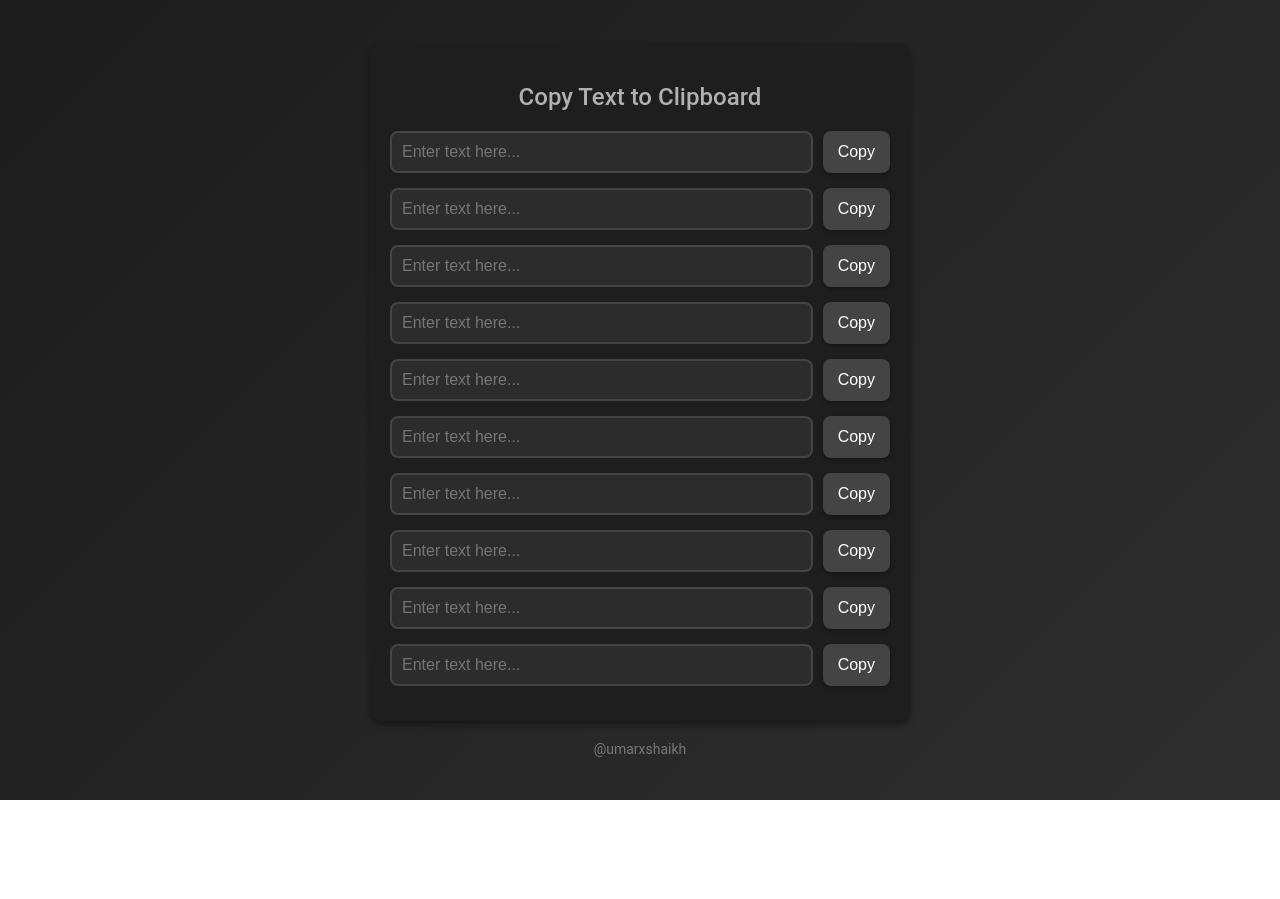
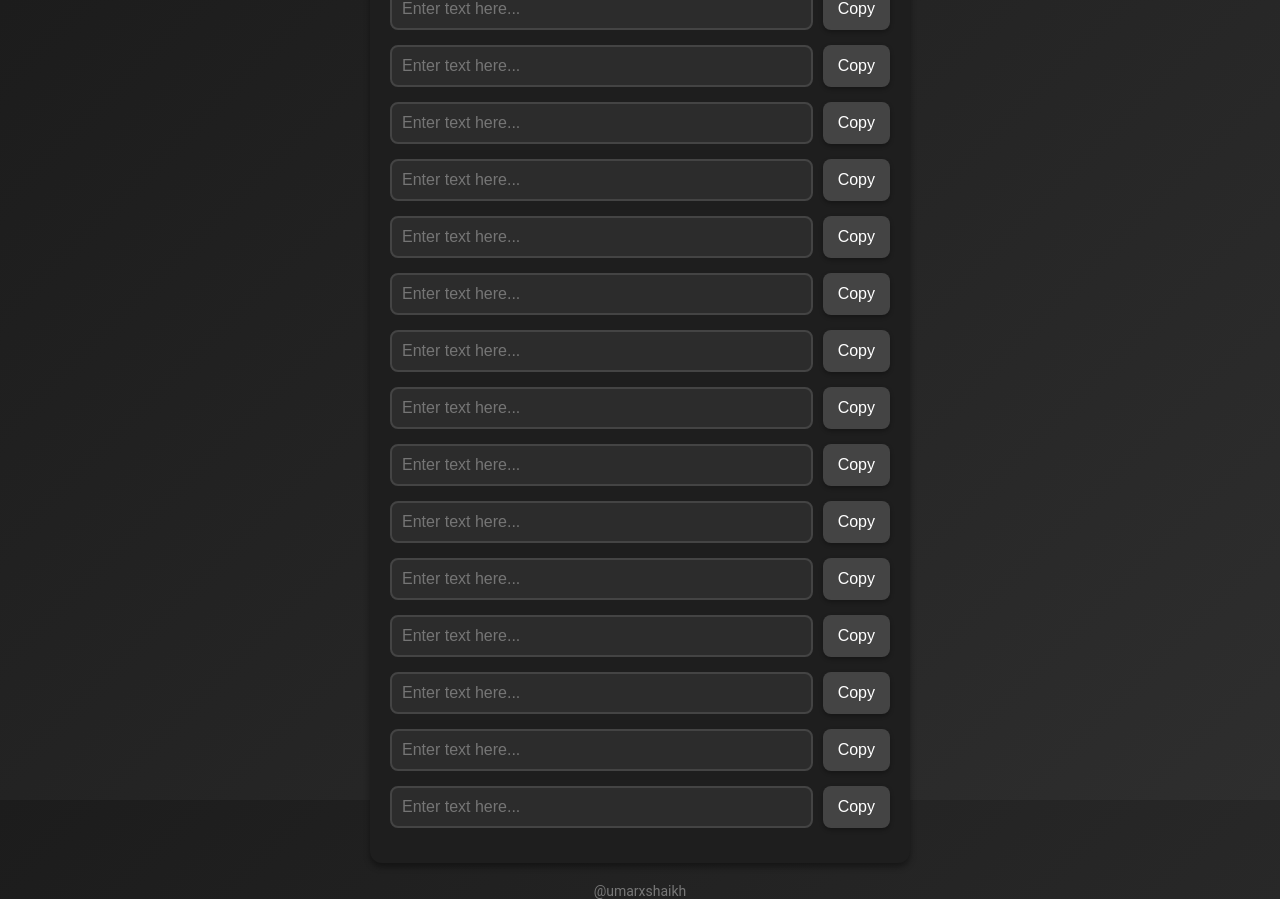
Before and after one commit to altbeat0/CopyTool, a plain HTML site: page index.html in a window 1280 px wide. Before the commit the page ends 800 px from the top, so only its background shows below. Drawn offline with Linux system fonts and the light colour scheme.

Commit message:
Update index.html

```diff
--- a/index.html
+++ b/index.html
@@ -139,6 +139,32 @@
             <input type="text" id="field10" placeholder="Enter text here...">
             <button onclick="copyToClipboard('field10')">Copy</button>
         </div>
+
+         <div class="text-field">
+            <input type="text" id="field6" placeholder="Enter text here...">
+            <button onclick="copyToClipboard('field6')">Copy</button>
+        </div>
+
+        <div class="text-field">
+            <input type="text" id="field7" placeholder="Enter text here...">
+            <button onclick="copyToClipboard('field7')">Copy</button>
+        </div>
+
+        <div class="text-field">
+            <input type="text" id="field8" placeholder="Enter text here...">
+            <button onclick="copyToClipboard('field8')">Copy</button>
+        </div>
+
+        <div class="text-field">
+            <input type="text" id="field9" placeholder="Enter text here...">
+            <button onclick="copyToClipboard('field9')">Copy</button>
+        </div>
+
+        <div class="text-field">
+            <input type="text" id="field10" placeholder="Enter text here...">
+            <button onclick="copyToClipboard('field10')">Copy</button>
+        </div>
+
     </div>
 
     <div class="footer">
```
